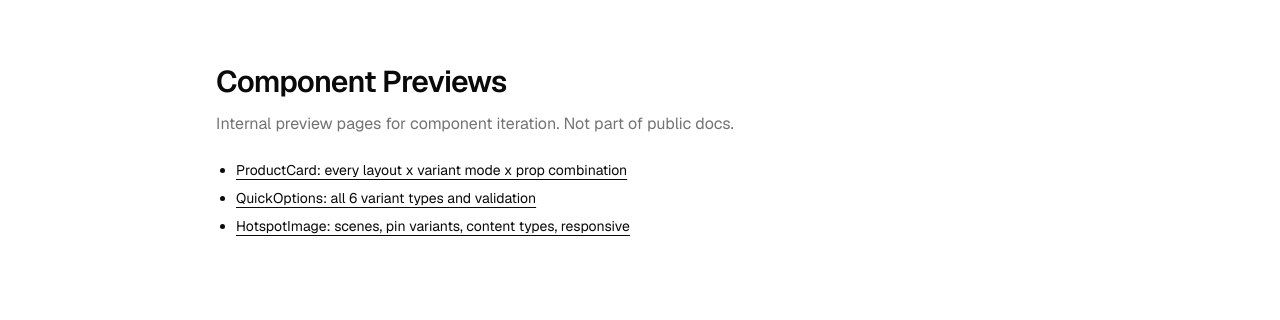
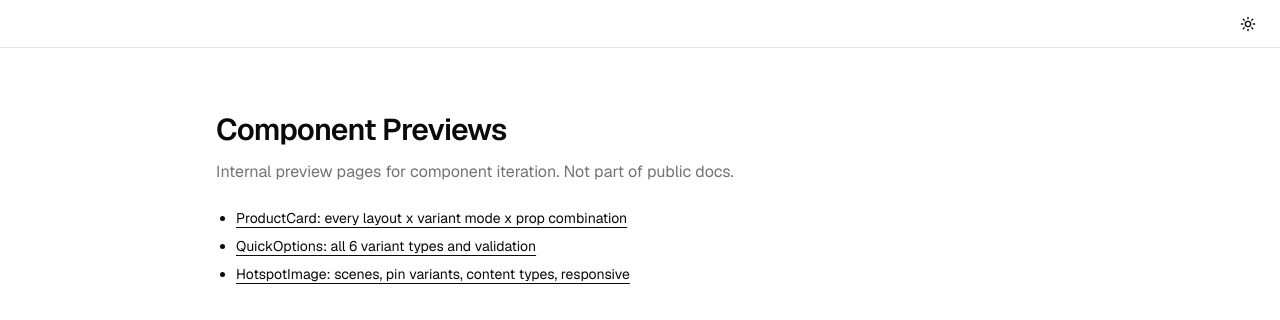
Before and after one commit to vasilisgee/shoppablecn, a Next.js app: page /preview in a window 1280 px wide. Shown: the top 320 px of the page. Built offline with nearby package versions, Linux system fonts and the light colour scheme.

Commit message:
preview: add ThemeToggle to preview layout

```diff
--- /dev/null
+++ b/app/preview/layout.tsx
@@ -0,0 +1,16 @@
+import { ThemeToggle } from "@/components/theme-toggle"
+
+export default function PreviewLayout({
+  children,
+}: Readonly<{
+  children: React.ReactNode
+}>) {
+  return (
+    <div className="min-h-full bg-background text-foreground">
+      <header className="sticky top-0 z-50 flex h-12 items-center justify-end border-b bg-background/95 px-4 backdrop-blur supports-[backdrop-filter]:bg-background/80">
+        <ThemeToggle />
+      </header>
+      {children}
+    </div>
+  )
+}
--- /dev/null
+++ b/components/theme-toggle.tsx
@@ -0,0 +1,54 @@
+"use client"
+
+import * as React from "react"
+import { Moon, Sun } from "lucide-react"
+import { useTheme } from "next-themes"
+
+import { Button } from "@/components/ui/button"
+
+type ThemeMode = "light" | "dark" | "system"
+
+function getNextTheme(theme: string | undefined): ThemeMode {
+  if (theme === "light") {
+    return "dark"
+  }
+
+  if (theme === "dark") {
+    return "system"
+  }
+
+  return "light"
+}
+
+export function ThemeToggle() {
+  const { setTheme, theme } = useTheme()
+  const [mounted, setMounted] = React.useState(false)
+
+  React.useEffect(() => {
+    setMounted(true)
+  }, [])
+
+  const activeTheme: ThemeMode =
+    theme === "light" || theme === "dark" || theme === "system"
+      ? theme
+      : "system"
+
+  return (
+    <Button
+      aria-label="Toggle theme"
+      className="relative"
+      disabled={!mounted}
+      onClick={() => setTheme(getNextTheme(activeTheme))}
+      size="icon"
+      title={
+        mounted ? `Current theme: ${activeTheme}. Click to switch theme.` : undefined
+      }
+      type="button"
+      variant="ghost"
+    >
+      <Sun className="size-4 rotate-0 scale-100 transition-all dark:-rotate-90 dark:scale-0 motion-reduce:transition-none" />
+      <Moon className="absolute size-4 rotate-90 scale-0 transition-all dark:rotate-0 dark:scale-100 motion-reduce:transition-none" />
+      <span className="sr-only">Toggle theme</span>
+    </Button>
+  )
+}
```
